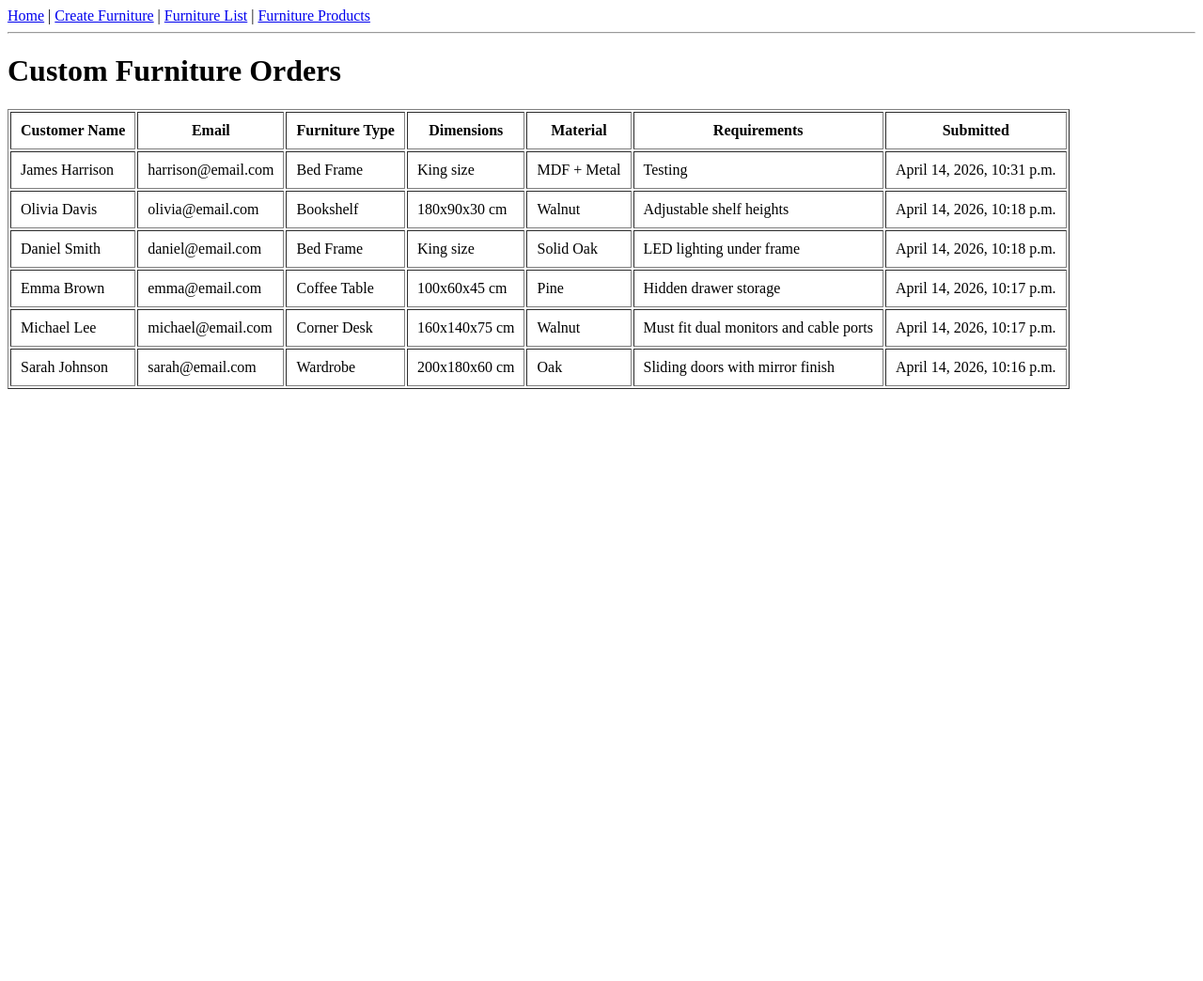
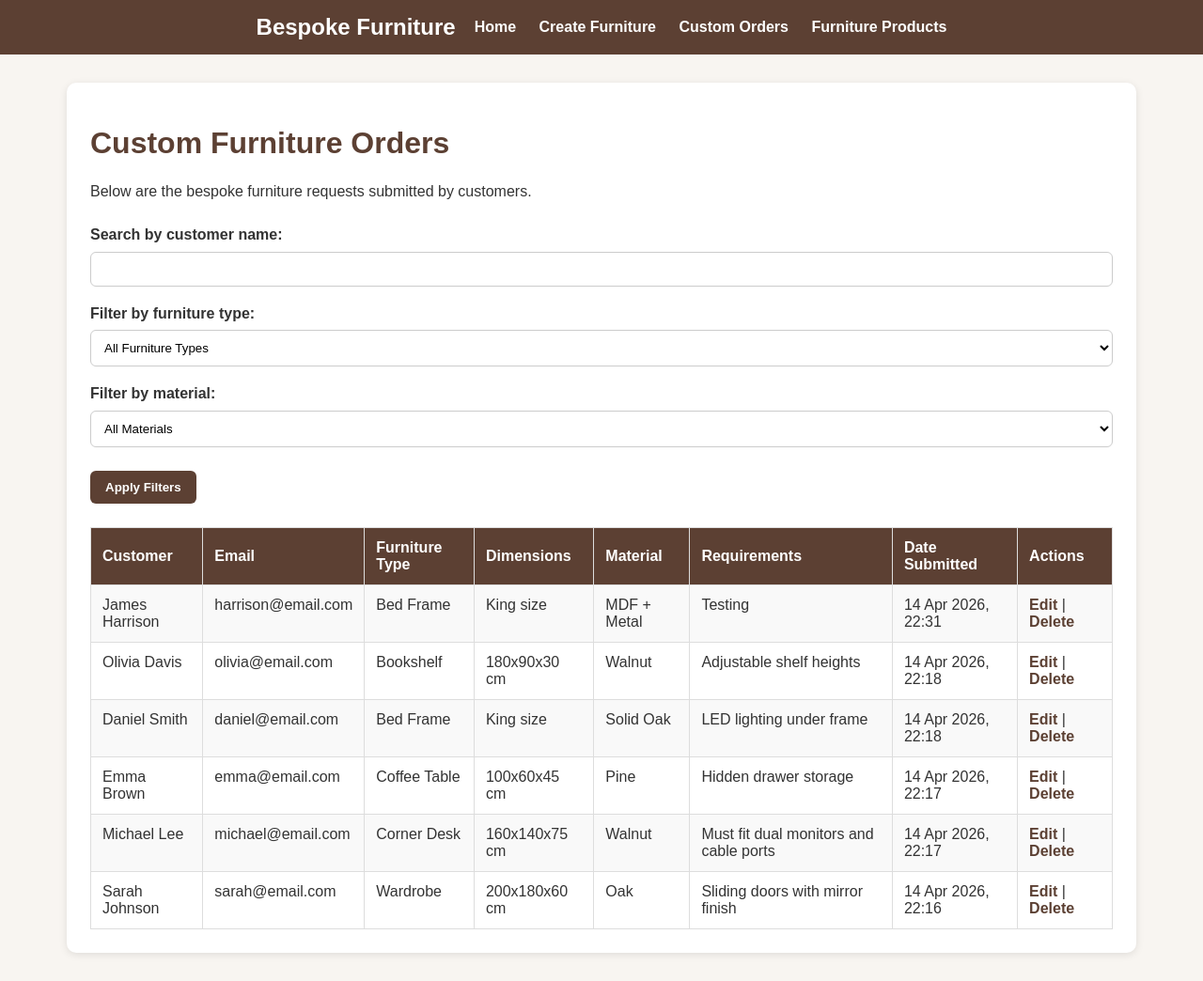
Before and after one commit to C1028030/BespokeFurnitureProject, a Django app: page /list/ in a window 1280 px wide. Shown: the whole page at 94% size. Before the commit the page ends 414 px from the top, so only its background shows below. Run offline with Django 5.2, Linux system fonts and the light colour scheme; data comes from the database, SQL or seed files in the repository; both versions use the stored data as it was after the commit.

Commit message:
initial commit

```diff
--- /dev/null
+++ b/furniture/static/furniture/style.css
@@ -0,0 +1,141 @@
+body {
+    font-family: Arial, Helvetica, sans-serif;
+    background-color: #f8f5f1;
+    margin: 0;
+    padding: 0;
+    color: #333;
+}
+
+nav {
+    background-color: #5c4033;
+    padding: 15px 30px;
+}
+
+.nav-container {
+    display: flex;
+    justify-content: center;
+    align-items: center;
+}
+
+.nav-container h2 {
+    color: white;
+    margin: 0;
+}
+
+.nav-links a {
+    color: white;
+    text-decoration: none;
+    margin-left: 20px;
+    font-weight: bold;
+}
+
+.nav-links a:hover {
+    text-decoration: underline;
+}
+
+.container {
+    width: 85%;
+    margin: 30px auto;
+    background: white;
+    padding: 25px;
+    border-radius: 10px;
+    box-shadow: 0 2px 8px rgba(0, 0, 0, 0.1);
+}
+
+h1 {
+    color: #5c4033;
+    margin-bottom: 20px;
+}
+
+table {
+    width: 100%;
+    border-collapse: collapse;
+    margin-top: 20px;
+}
+
+table th,
+table td {
+    border: 1px solid #ddd;
+    padding: 12px;
+    text-align: left;
+}
+
+table th {
+    background-color: #5c4033;
+    color: white;
+}
+
+table tr:nth-child(even) {
+    background-color: #f9f9f9;
+}
+
+button {
+    background-color: #5c4033;
+    color: white;
+    border: none;
+    padding: 10px 16px;
+    border-radius: 6px;
+    cursor: pointer;
+    font-weight: bold;
+}
+
+button:hover {
+    background-color: #7a5643;
+}
+
+form p {
+    margin-bottom: 15px;
+}
+
+input,
+textarea,
+select {
+    width: 100%;
+    padding: 10px;
+    margin-top: 5px;
+    border: 1px solid #ccc;
+    border-radius: 6px;
+    box-sizing: border-box;
+}
+
+p {
+    line-height: 1.6;
+}
+
+td {
+    vertical-align: top;
+}
+
+h1 + p {
+    margin-bottom: 20px;
+}
+
+td a {
+    color: #5c4033;
+    font-weight: bold;
+    text-decoration: none;
+}
+
+td a:hover {
+    text-decoration: underline;
+}
+
+form {
+    margin-bottom: 25px;
+}
+
+form button {
+    margin-top: 10px;
+}
+
+label {
+    font-weight: bold;
+}
+
+select {
+    background-color: white;
+}
+
+table {
+    margin-top: 25px;
+}
--- a/furniture/templates/furniture/base.html
+++ b/furniture/templates/furniture/base.html
@@ -1,18 +1,26 @@
+{% load static %}
 <!DOCTYPE html>
 <html>
 <head>
     <title>Bespoke Furniture</title>
+    <link rel="stylesheet" href="{% static 'furniture/style.css' %}">
 </head>
 <body>
     <nav>
-        <a href="/">Home</a> |
-        <a href="/create/">Create Furniture</a> |
-        <a href="/list/">Furniture List</a> |
-        <a href="/products/">Furniture Products</a>
+        <div class="nav-container">
+            <h2>Bespoke Furniture</h2>
+            <div class="nav-links">
+                <a href="/">Home</a>
+                <a href="/create/">Create Furniture</a>
+                <a href="/list/">Custom Orders</a>
+                <a href="/products/">Furniture Products</a>
+            </div>
+        </div>
     </nav>
-    <hr>
 
-    {% block content %}
-    {% endblock %}
+    <main class="container">
+        {% block content %}
+        {% endblock %}
+    </main>
 </body>
 </html>
--- a/furniture/templates/furniture/list.html
+++ b/furniture/templates/furniture/list.html
@@ -2,17 +2,48 @@
 
 {% block content %}
 <h1>Custom Furniture Orders</h1>
+<p>Below are the bespoke furniture requests submitted by customers.</p>
+
+<form method="GET">
+    <p>
+        <label for="search">Search by customer name:</label>
+        <input type="text" name="search" id="search" value="{{ search_query }}">
+    </p>
+
+    <p>
+        <label for="furniture_type">Filter by furniture type:</label>
+        <select name="furniture_type" id="furniture_type">
+            <option value="">All Furniture Types</option>
+            {% for type in furniture_types %}
+                <option value="{{ type }}" {% if type == selected_furniture_type %}selected{% endif %}>{{ type }}</option>
+            {% endfor %}
+        </select>
+    </p>
+
+    <p>
+        <label for="material">Filter by material:</label>
+        <select name="material" id="material">
+            <option value="">All Materials</option>
+            {% for mat in materials %}
+                <option value="{{ mat }}" {% if mat == selected_material %}selected{% endif %}>{{ mat }}</option>
+            {% endfor %}
+        </select>
+    </p>
+
+    <button type="submit">Apply Filters</button>
+</form>
 
 {% if orders %}
-<table border="1" cellpadding="10">
+<table>
     <tr>
-        <th>Customer Name</th>
+        <th>Customer</th>
         <th>Email</th>
         <th>Furniture Type</th>
         <th>Dimensions</th>
         <th>Material</th>
         <th>Requirements</th>
-        <th>Submitted</th>
+        <th>Date Submitted</th>
+        <th>Actions</th>
     </tr>
     {% for order in orders %}
     <tr>
@@ -22,11 +53,15 @@
         <td>{{ order.dimensions }}</td>
         <td>{{ order.material }}</td>
         <td>{{ order.requirements }}</td>
-        <td>{{ order.created_at }}</td>
+        <td>{{ order.created_at|date:"d M Y, H:i" }}</td>
+        <td>
+            <a href="{% url 'edit_order' order.id %}">Edit</a> |
+            <a href="{% url 'delete_order' order.id %}">Delete</a>
+        </td>
     </tr>
     {% endfor %}
 </table>
 {% else %}
-<p>No custom orders have been submitted yet.</p>
+<p>No custom furniture orders match your search or filters.</p>
 {% endif %}
 {% endblock %}
--- a/furniture/urls.py
+++ b/furniture/urls.py
@@ -6,4 +6,6 @@ urlpatterns = [
     path('create/', views.create_furniture, name='create'),
     path('list/', views.furniture_list, name='list'),
     path('products/', views.product_list, name='products'),
+    path('edit/<int:order_id>/', views.edit_order, name='edit_order'),
+    path('delete/<int:order_id>', views.delete_order, name='delete_order'),
 ]
--- a/furniture/views.py
+++ b/furniture/views.py
@@ -1,4 +1,4 @@
-from django.shortcuts import render, redirect
+from django.shortcuts import render, redirect, get_object_or_404
 from .forms import CustomOrderForm
 from .models import CustomOrder, Furniture
 
@@ -20,8 +20,83 @@ def create_furniture(request):
 
 def furniture_list(request):
     orders = CustomOrder.objects.all().order_by('-created_at')
-    return render(request, 'furniture/list.html', {'orders': orders})
+
+    search_query = request.GET.get('search', '')
+    furniture_type = request.GET.get('furniture_type', '')
+    material = request.GET.get('material', '')
+
+    if search_query:
+        orders = orders.filter(customer_name__icontains=search_query)
+
+    if furniture_type:
+        orders = orders.filter(furniture_type__iexact=furniture_type)
+
+    if material:
+        orders = orders.filter(material__iexact=material)
+
+    furniture_types = CustomOrder.objects.values_list('furniture_type', flat=True).distinct()
+    materials = CustomOrder.objects.values_list('material', flat=True).distinct()
+
+    context = {
+        'orders': orders,
+        'search_query': search_query,
+        'selected_furniture_type': furniture_type,
+        'selected_material': material,
+        'furniture_types': furniture_types,
+        'materials': materials,
+    }
+
+    return render(request, 'furniture/list.html', context)
 
 def product_list(request):
     products = Furniture.objects.all()
-    return render(request, 'furniture/products.html', {'products': products})
+
+    search_query = request.GET.get('search', '')
+    category = request.GET.get('category', '')
+    material = request.GET.get('material', '')
+
+    if search_query:
+        products = products.filter(name__icontains=search_query)
+
+    if category:
+        products = products.filter(category__iexact=category)
+
+    if material:
+        products = products.filter(material__iexact=material)
+
+    categories = Furniture.objects.values_list('category', flat=True).distinct()
+    materials = Furniture.objects.values_list('material', flat=True).distinct()
+
+    context = {
+        'products': products,
+        'search_query': search_query,
+        'selected_category': category,
+        'selected_material': material,
+        'categories': categories,
+        'materials': materials,
+    }
+
+    return render(request, 'furniture/products.html', context)
+
+def edit_order(request, order_id):
+    order = get_object_or_404(CustomOrder, id=order_id)
+
+    if request.method == 'POST':
+        form = CustomOrderForm(request.POST, instance=order)
+        if form.is_valid():
+            form.save()
+            return redirect('list')
+    else:
+        form = CustomOrderForm(instance=order)
+
+    return render(request, 'furniture/edit_order.html', {'form': form, 'order': order})
+
+
+def delete_order(request, order_id):
+    order = get_object_or_404(CustomOrder, id=order_id)
+
+    if request.method == 'POST':
+        order.delete()
+        return redirect('list')
+
+    return render(request, 'furniture/delete_order.html', {'order': order})
```
Also changed, not shown: furniture/templates/furniture/delete_order.html (added, +11 -0 lines), furniture/templates/furniture/edit_order.html (added, +12 -0 lines), furniture/templates/furniture/products.html (+32 -2 lines), db.sqlite3.
